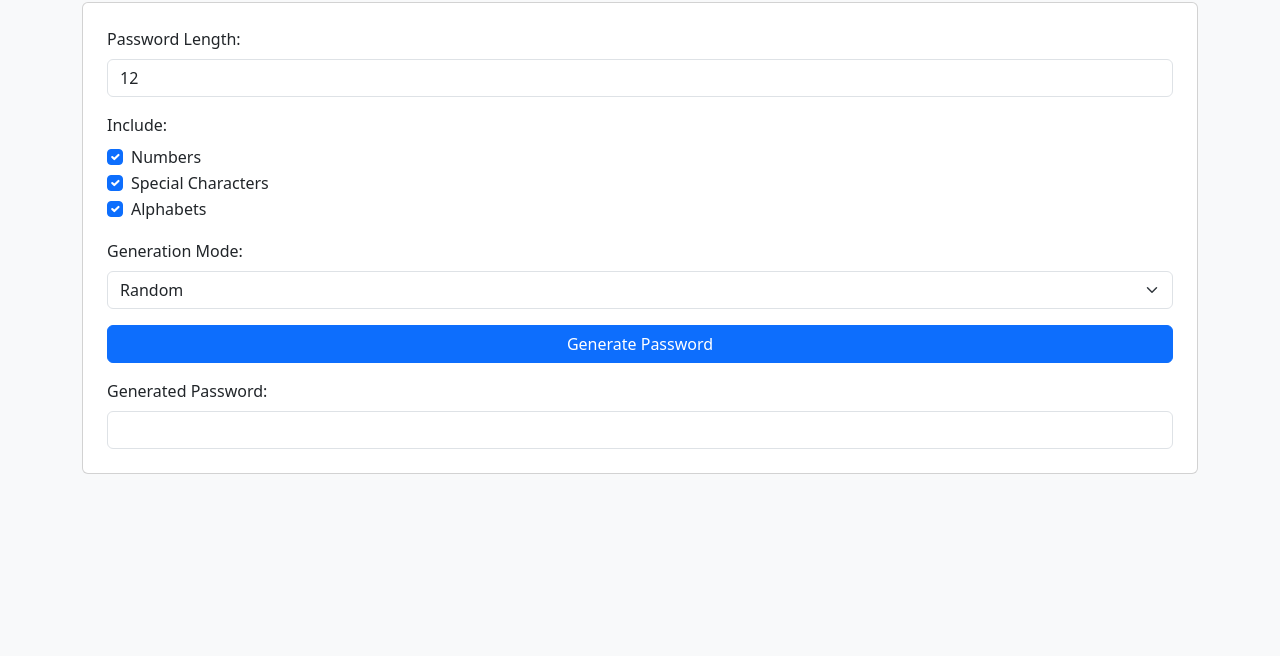
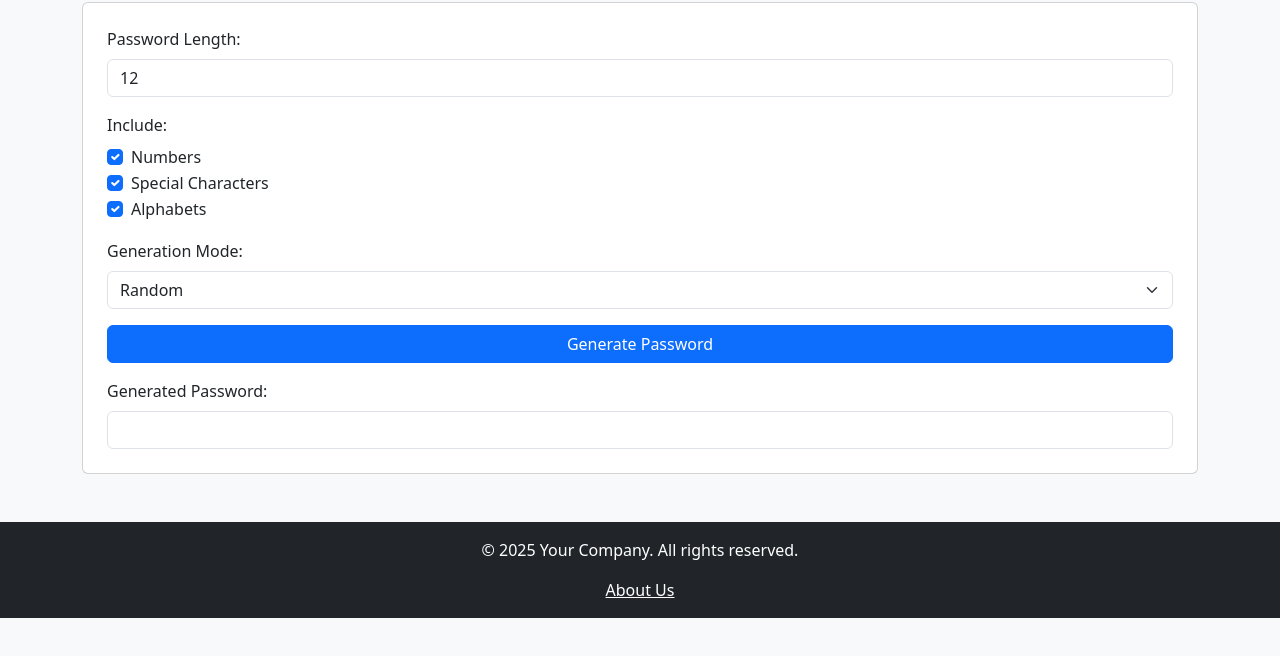
Before and after one commit to PasswordGenerator01/PasswordGenerator, a plain HTML site: page index.html in a window 1280 px wide. Shown: the part 92-748 px from the top of the page. Drawn offline with nearby package versions, Linux system fonts and the light colour scheme.

Commit message:
Update index.html

```diff
--- a/index.html
+++ b/index.html
@@ -1,4 +1,3 @@
-
 <!DOCTYPE html>
 <html lang="en">
 <head>
@@ -49,6 +48,11 @@
         </div>
     </div>
 
+    <footer class="text-center mt-5 py-3 bg-dark text-white">
+        <p>&copy; 2025 Your Company. All rights reserved.</p>
+        <a href="about.html" class="text-white">About Us</a>
+    </footer>
+
     <script>
         function generatePassword() {
             const length = document.getElementById('length').value;
```
